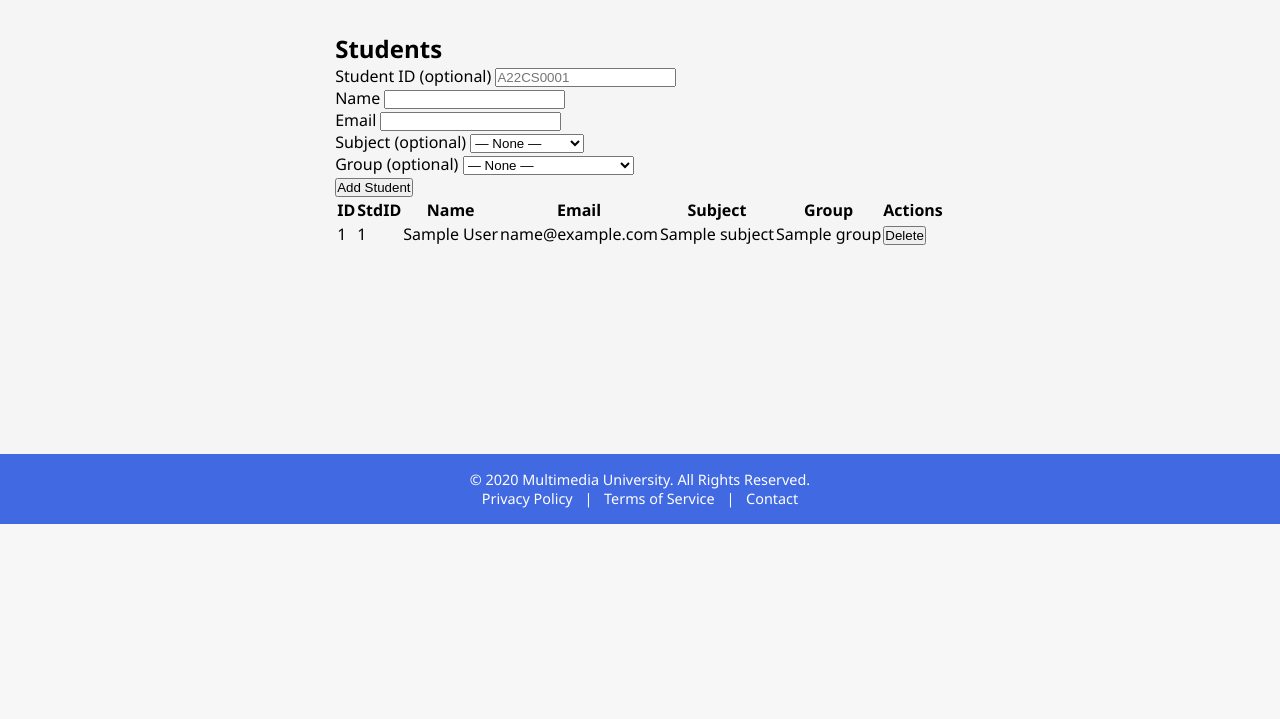
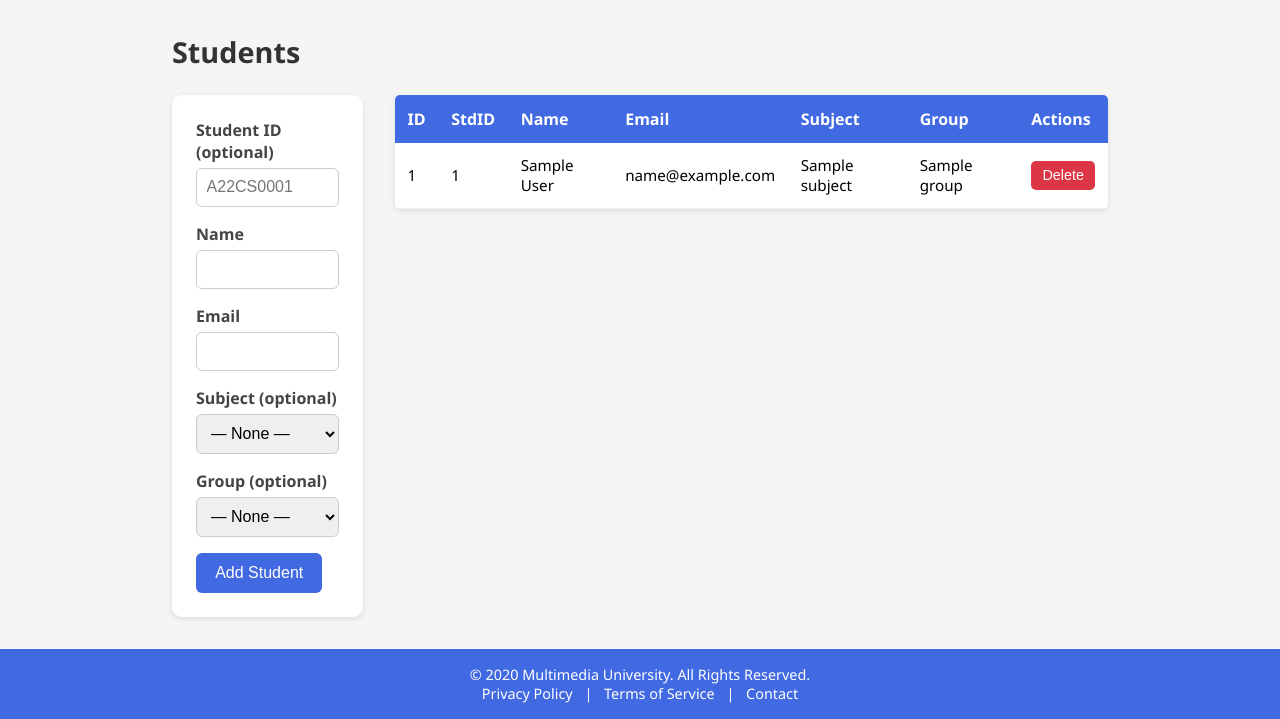
Before and after one commit to Skyler-Tan/G17--Mini-IT-project, a Flask app: template templates/students.html in a window 1280 px wide. Shown: the part 276-995 px from the top of the page. Before the commit the page ends 800 px from the top, so only its background shows below. Run offline with Flask 3, Linux system fonts and the light colour scheme; tables that the repository leaves empty hold one stand-in row (values such as "Sample post"); the template is opened without the code that fills it: values that come from a table or form of the project are taken from there, most other values are stand-ins (such as "Sample title", 1, 10 or a date in 2020).

Commit message:
Design subjects and students

```diff
--- /dev/null
+++ b/static/students.css
@@ -0,0 +1,123 @@
+/* Heading */
+h2 {
+  font-size: 1.8rem;
+  margin-bottom: 1.5rem;
+  color: #333;
+  text-align: left;
+}
+
+/* Container for form + table side by side */
+.student-page {
+  display: flex;
+  gap: 2rem;
+  align-items: flex-start;
+}
+
+/* Card form */
+form.card {
+  background: #fff;
+  padding: 1.5rem;
+  border-radius: 10px;
+  box-shadow: 0 2px 6px rgba(0,0,0,0.1);
+  flex: 1;
+  display: flex;
+  flex-direction: column;
+  gap: 1rem;
+  max-width: 350px; /* keeps form compact */
+}
+
+form.card .grid {
+  display: grid;
+  grid-template-columns: 1fr;
+  gap: 1rem;
+}
+
+form.card label {
+  font-weight: 600;
+  color: #444;
+  display: block;
+  margin-bottom: 0.3rem;
+}
+
+form.card input,
+form.card select {
+  width: 100%;
+  padding: 0.6rem;
+  border: 1px solid #ccc;
+  border-radius: 6px;
+  font-size: 1rem;
+}
+
+form.card button {
+  background: #4169e1;
+  color: white;
+  border: none;
+  padding: 0.7rem 1.2rem;
+  border-radius: 6px;
+  cursor: pointer;
+  font-size: 1rem;
+  font-weight: 500;
+  align-self: flex-start;
+  transition: background 0.2s;
+}
+
+form.card button:hover {
+  background: #3154b5;
+}
+
+/* Table container */
+.student-table {
+  flex: 5;
+  background: #fff;
+  border-radius: 5px;
+  overflow-x: auto; /* ✅ allows horizontal scroll if needed */
+  box-shadow: 0 2px 6px rgba(0,0,0,0.1);
+  padding: 0; /* remove extra padding */
+}
+
+/* Table full width */
+.student-table table {
+  width: 100%;
+  min-width: 700px; /* ✅ prevents column squishing */
+  border-collapse: collapse;
+}
+
+/* Header */
+thead {
+  background: #4169e1;
+  color: white;
+}
+
+thead th {
+  padding: 0.8rem;
+  text-align: left;
+  font-size: 1rem;
+  white-space: nowrap; /* ✅ prevents header text from wrapping */
+}
+
+/* Body */
+tbody td {
+  padding: 0.8rem;
+  border-bottom: 1px solid #eee;
+  font-size: 0.95rem;
+}
+
+tbody tr:hover {
+  background: #f9f9f9;
+}
+
+/* Delete button */
+table button {
+  background: #dc3545;
+  color: white;
+  border: none;
+  padding: 0.4rem 0.7rem;
+  border-radius: 5px;
+  cursor: pointer;
+  font-size: 0.9rem;
+  transition: background 0.2s;
+}
+
+table button:hover {
+  background: #b02a37;
+}
--- a/templates/students.html
+++ b/templates/students.html
@@ -1,7 +1,14 @@
 {% extends "layout.html" %}
+
+{% block extra_css %}
+<link rel="stylesheet" href="{{ url_for('static', filename='students.css') }}">
+{% endblock %}
+
 {% block content %}
 <h2>Students</h2>
 
+<div class="student-page">
+  <!-- Form on the left -->
   <form method="post" class="card">
     <div class="grid">
       <div>
@@ -34,6 +41,8 @@
     <button type="submit">Add Student</button>
   </form>
 
+  <!-- Table on the right -->
+  <div class="student-table">
     <table>
       <thead><tr><th>ID</th><th>StdID</th><th>Name</th><th>Email</th><th>Subject</th><th>Group</th><th>Actions</th></tr></thead>
       <tbody>
@@ -54,4 +63,6 @@
         {% endfor %}
       </tbody>
     </table>
+  </div>
+</div>
 {% endblock %}
```
Lines whose indentation alone changed are shown as unchanged.
